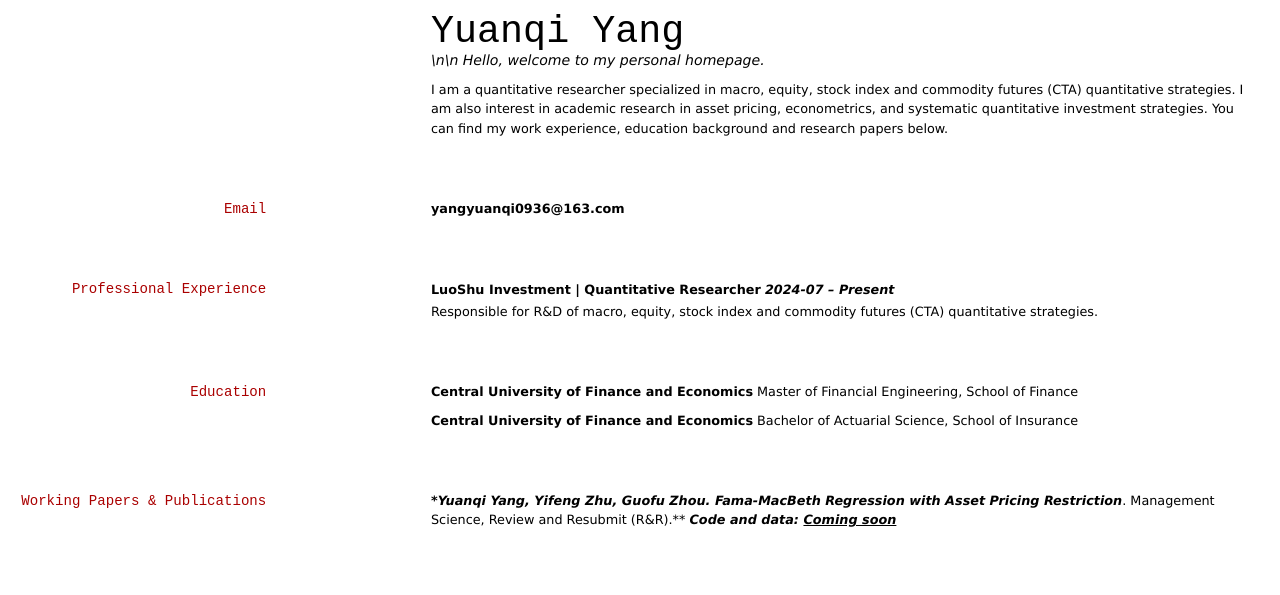
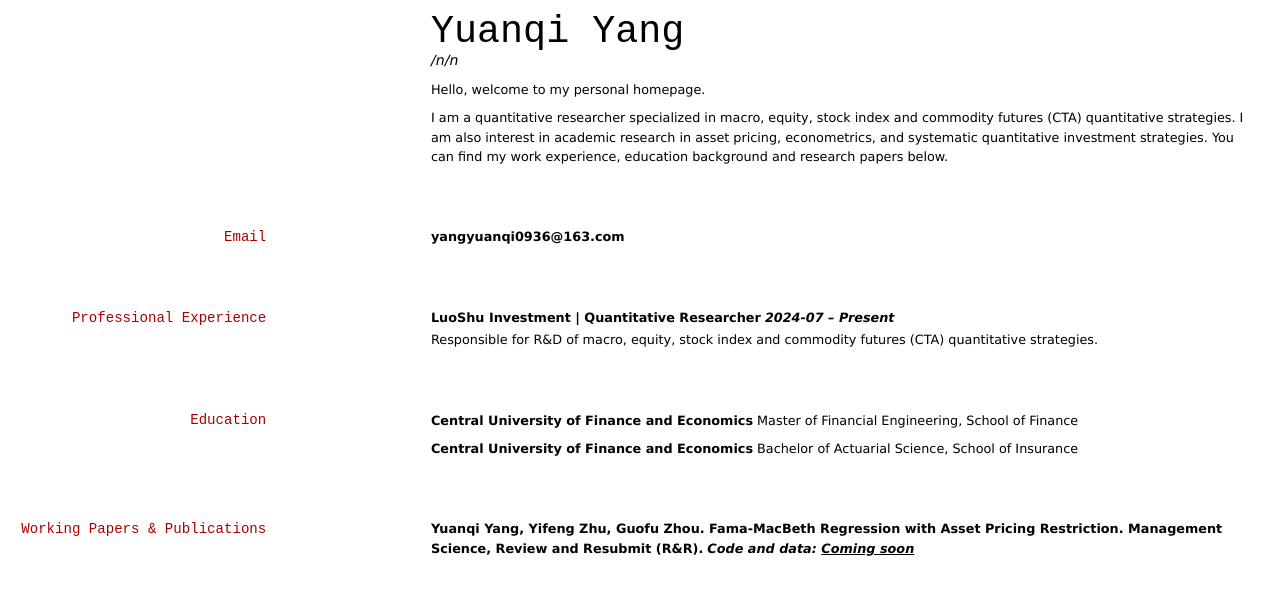
Before and after one commit to YuanqiYangfiance/YuanqiYang-s-Website, a Jekyll site: the page built from index.md, in a window 1280 px wide. Shown: the top 595 px of the page. Built offline with Jekyll 4.4.1, drawn with Linux system fonts in a browser that asks for light colours.

```diff
--- a/index.md
+++ b/index.md
@@ -4,7 +4,9 @@ title: Yuanqi Yang
 ---
 
 # Yuanqi Yang
-\n\n
+
+/n/n
+
 Hello, welcome to my personal homepage.
 
 I am a quantitative researcher specialized in macro, equity, stock index and commodity futures (CTA) quantitative strategies. I am also interest in academic research in asset pricing, econometrics, and systematic quantitative investment strategies.
@@ -28,5 +30,5 @@ Bachelor of Actuarial Science, School of Insurance
 
 ## Working Papers & Publications
 
-**Yuanqi Yang, Yifeng Zhu, Guofu Zhou. Fama-MacBeth Regression with Asset Pricing Restriction*. Management Science, Review and Resubmit (R&R).**
+**Yuanqi Yang, Yifeng Zhu, Guofu Zhou. Fama-MacBeth Regression with Asset Pricing Restriction. Management Science, Review and Resubmit (R&R).**
 *Code and data: [Coming soon](https://github.com/你的用户名/fama-macbeth-restriction)*
```
